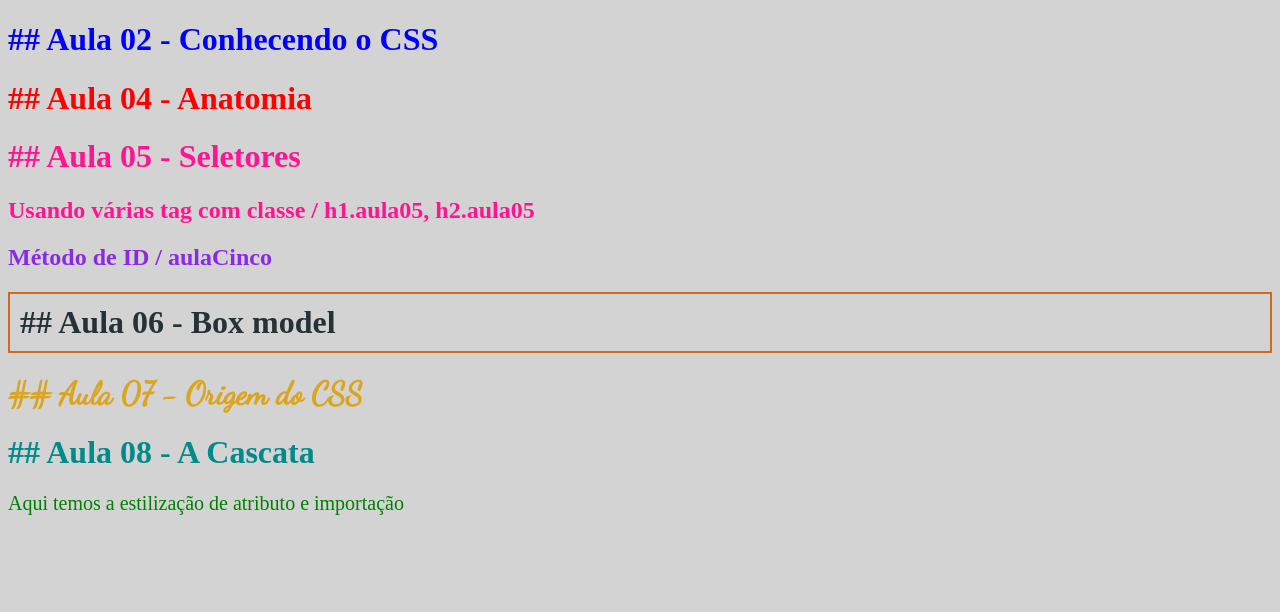
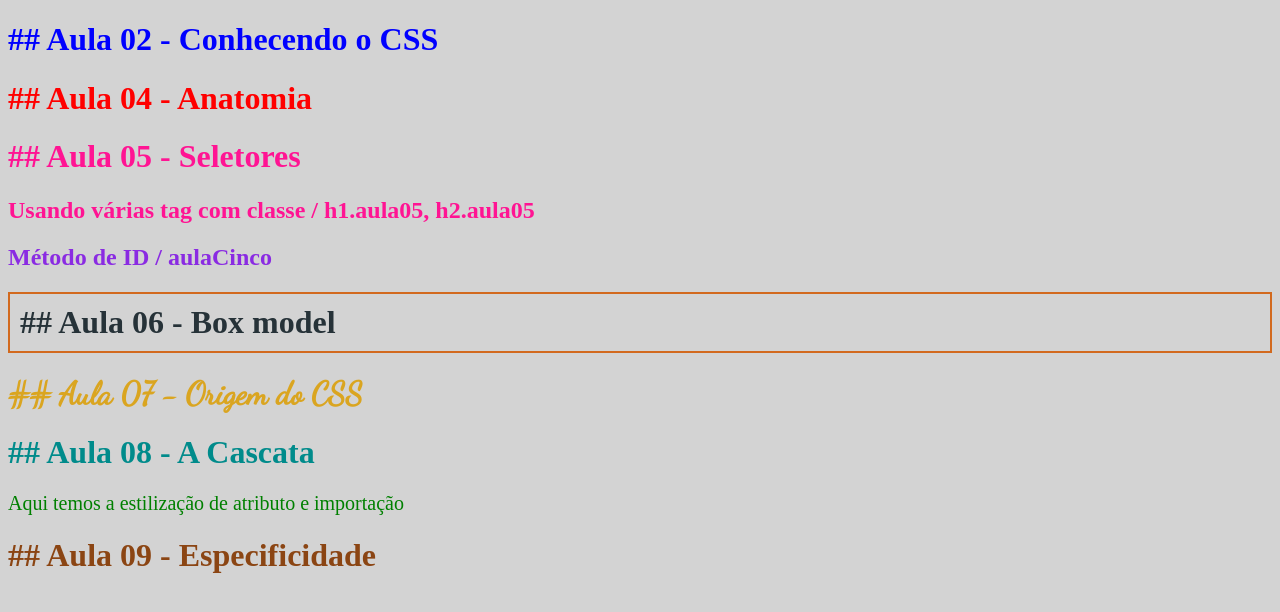
Before and after one commit to deibsoncogo/guiaEstelarCSS, a plain HTML site: page index.html in a window 1280 px wide. Drawn offline with Linux system fonts and the light colour scheme.

Commit message:
Aula 09 - Especificidade

```diff
--- a/index.html
+++ b/index.html
@@ -31,5 +31,7 @@
 
   <h1 class="aula08">## Aula 08 - A Cascata</h1>
   <p class="aula08" style="color: green">Aqui temos a estilização de atributo e importação</p>
+
+  <h1 class="aula09">## Aula 09 - Especificidade</h1>
 </body>
 </html>
--- a/style.css
+++ b/style.css
@@ -37,3 +37,11 @@ p.aula08 {
   color: #fa6800;
   font-size: 20px;
 }
+
+body h1.aula09 {
+  color: saddlebrown;
+}
+
+h1.aula09 {
+  color: yellow;
+}
```
Also changed, not shown: 1 other file.
